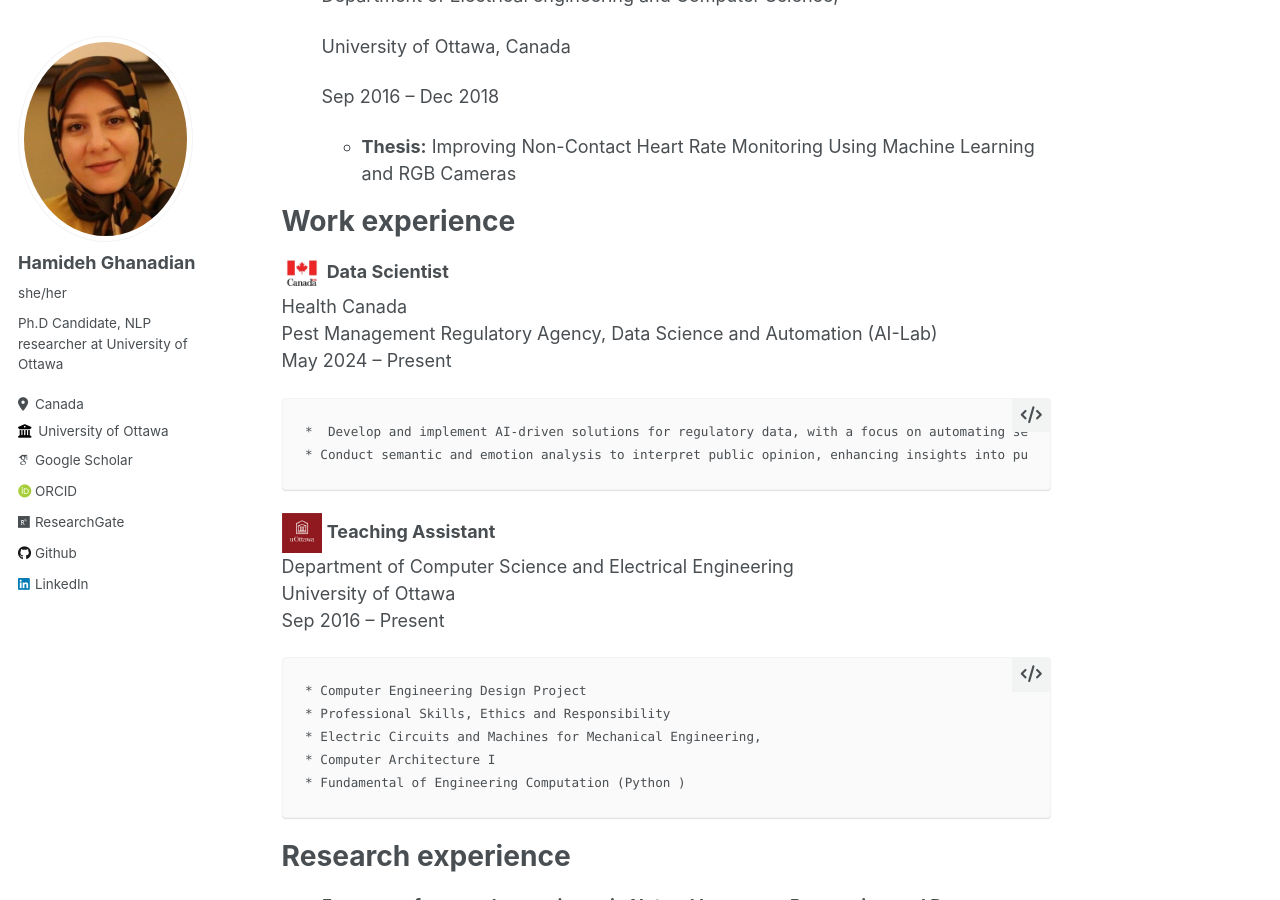
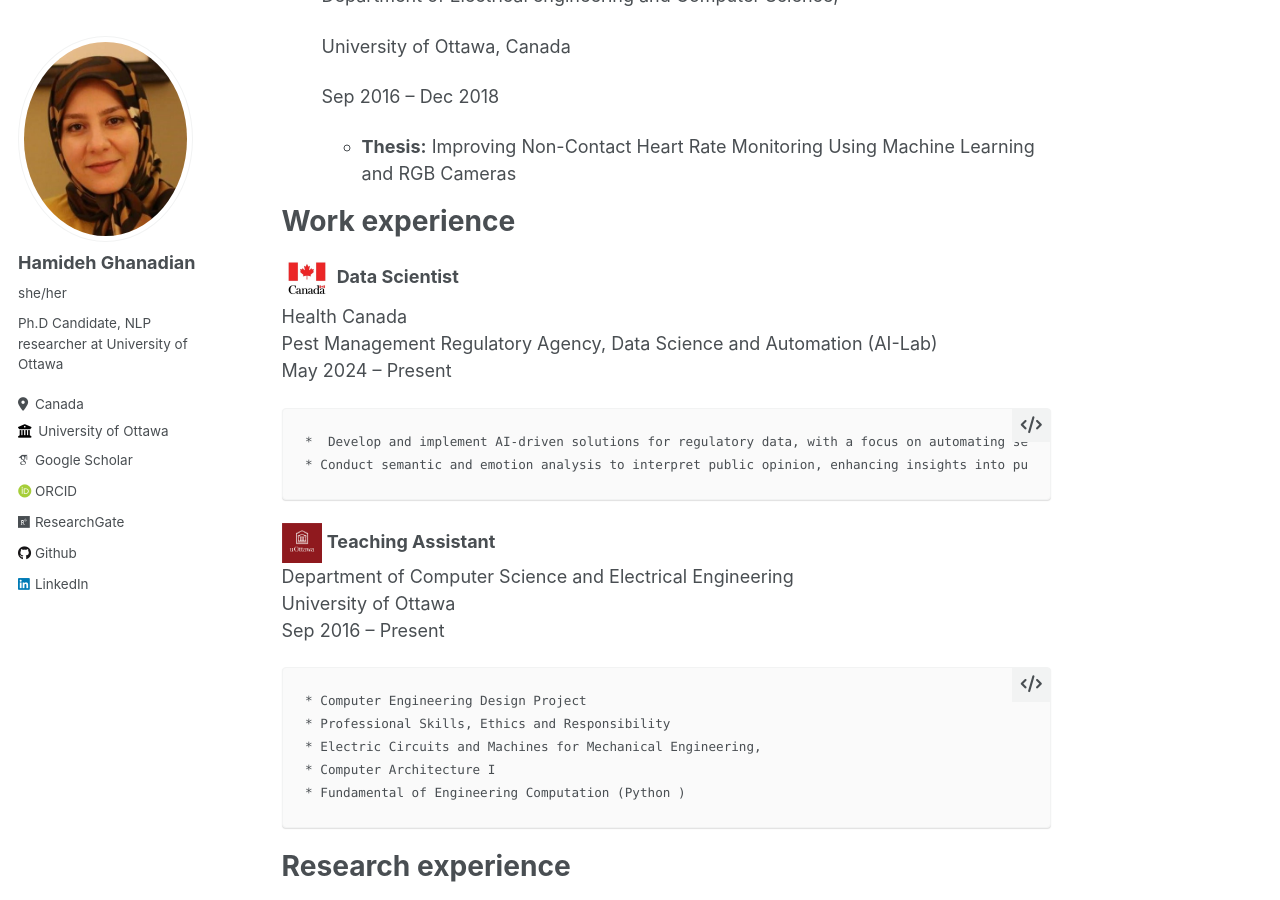
Before and after one commit to Hamideh-ghanadian/Hamideh-Ghanadian.github.io, a Jekyll site: the page built from _pages/cv.md, in a window 1280 px wide and 900 px high, scrolled down 498 px. Built offline with Jekyll 4.4.1, drawn with Linux system fonts in a browser that asks for light colours; some web fonts are replaced.

Commit message:
Update cv.md

```diff
--- a/_pages/cv.md
+++ b/_pages/cv.md
@@ -29,7 +29,7 @@ Focused on interpretability in NLP, leveraging LLMs for social media data analys
 
 Work experience
 ======
-  <img src="https://github.com/Hamideh-ghanadian/Hamideh-Ghanadian.github.io/blob/main/images/canada.jpg?raw=true" alt="Logo" width="40" height="40"> **Data Scientist**<br>
+  <img src="https://github.com/Hamideh-ghanadian/Hamideh-Ghanadian.github.io/blob/main/images/canada.jpg?raw=true" alt="Logo" width="50" height="40"> **Data Scientist**<br>
     Health Canada<br>
     Pest Management Regulatory Agency, Data Science and Automation (AI-Lab)<br>
     May 2024 – Present<br>
```
